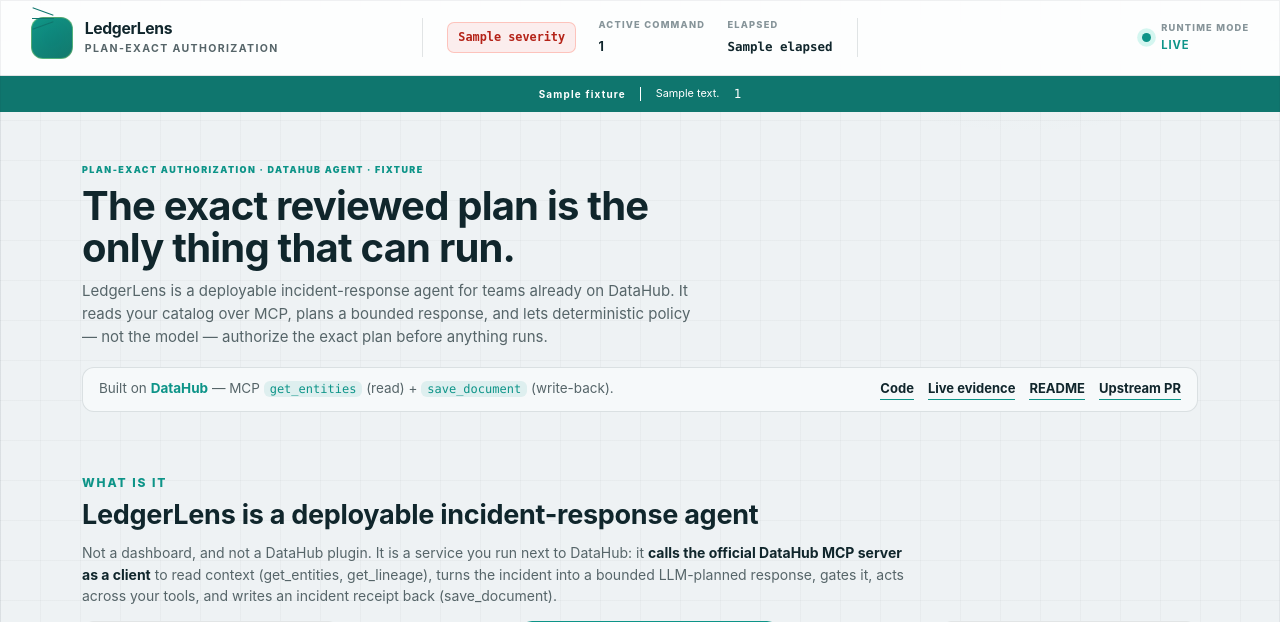
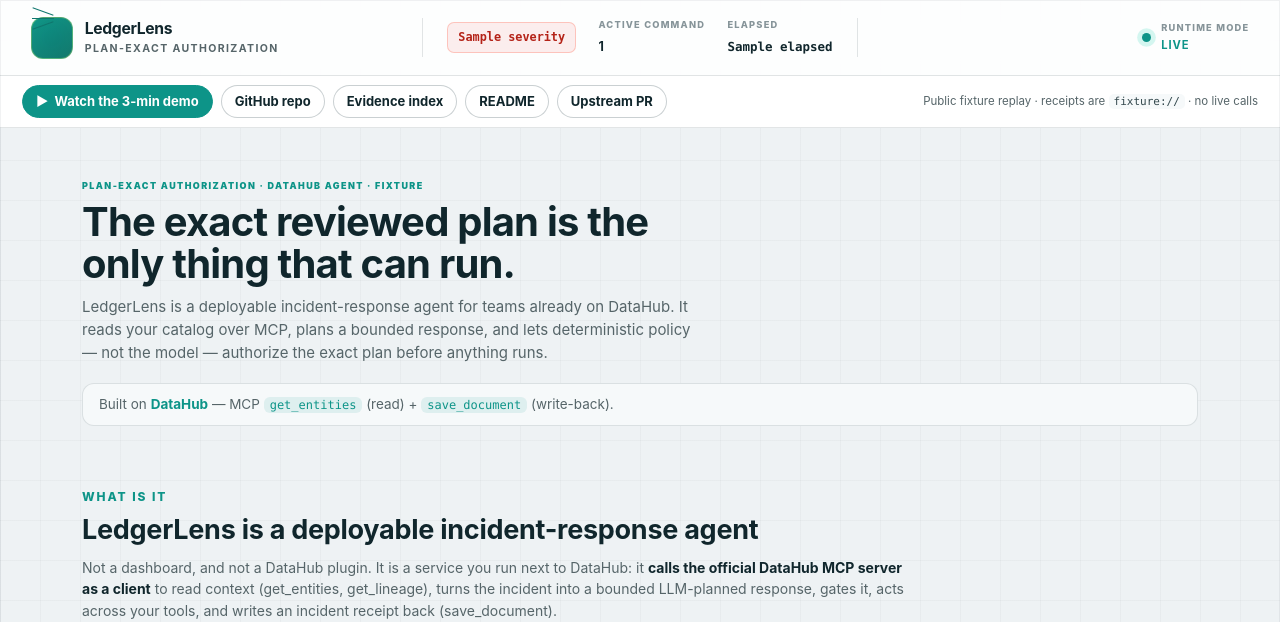
Before and after one commit to tomyimkc/ledgerlens, a FastAPI app: template src/ledgerlens/templates/incident_dashboard.html in a window 1280 px wide. Shown: the top 622 px of the page. Run offline with FastAPI, Linux system fonts and the light colour scheme; the template is opened without the code that fills it: most values are stand-ins (such as "Sample title", 1, 10 or a date in 2020); some libraries are stand-ins or nearby versions.

Commit message:
feat(space): replace the fixture banner with a judge-navigation bar (#64)
The three-line fixture banner was redundant (the header already shows FIXTURE / REPLAY,
and the terminal, master table, MCP-IO card, and claim boundary all state the fixture
nature). Replaced it with a top navigation bar of link buttons so judges can navigate:
- "▶ Watch the 3-min demo" (the YouTube demo — previously not linked anywhere on the page)
  as the primary button, plus GitHub repo · Evidence index · README · Upstream PR.
- A compact honesty note remains ("Public fixture replay · receipts are fixture:// · no
  live calls"), and the header keeps FIXTURE / REPLAY.
Deduped the now-redundant orient-strip links. The fixture state/API object is unchanged.

14 dashboard tests, full offline suite, consistency, and hosted-smoke pass.

Co-authored-by: Claude Opus 4.8 <noreply@anthropic.com>

```diff
--- a/src/ledgerlens/static/incident.css
+++ b/src/ledgerlens/static/incident.css
@@ -2545,3 +2545,15 @@ body.js .pnode.done .pnode-icon { color: var(--teal); }
 .io-note { margin: 0; padding: 10px 14px; font-size: 12.5px; line-height: 1.5; color: var(--muted); border-top: 1px solid var(--line); }
 .io-note a { color: var(--teal); }
 .io-note b { color: var(--ink); }
+
+/* top judge-navigation bar (replaces the fixture banner) */
+.topbar { display: flex; align-items: center; justify-content: space-between; gap: 10px 16px; flex-wrap: wrap; padding: 9px 22px; background: var(--surface); border-bottom: 1px solid var(--line); }
+body.js .topbar { flex: 0 0 auto; }
+.topnav { display: flex; align-items: center; gap: 8px; flex-wrap: wrap; }
+.tnav-btn { display: inline-flex; align-items: center; gap: 6px; padding: 6px 13px; border-radius: 999px; border: 1px solid var(--line-strong); background: var(--surface); color: var(--ink); font-size: 13px; font-weight: 700; text-decoration: none; transition: border-color 0.15s, background 0.15s, color 0.15s; }
+.tnav-btn:hover { border-color: var(--teal); }
+.tnav-btn.primary { background: var(--teal); color: #fff; border-color: var(--teal); }
+.tnav-btn.primary:hover { background: var(--signal); border-color: var(--signal); }
+.topbar-note { font-size: 11.5px; color: var(--muted); }
+.topbar-note code { font-size: 11px; background: var(--surface-2); padding: 1px 5px; border-radius: 5px; }
+@media (max-width: 720px) { .topbar { padding: 8px 16px; } .topbar-note { display: none; } }
--- a/src/ledgerlens/templates/incident_dashboard.html
+++ b/src/ledgerlens/templates/incident_dashboard.html
@@ -58,11 +58,16 @@
     </header>
 
     {% if state.fixture %}
-      <aside class="fixture-banner" role="status" data-testid="fixture-label">
-        <strong>{{ state.fixture.label }}</strong>
-        <span>{{ state.fixture.note }}</span>
-        <code>{{ state.fixture.replay_id }}</code>
-      </aside>
+      <div class="topbar" data-testid="fixture-label">
+        <nav class="topnav" aria-label="Project links">
+          <a class="tnav-btn primary" href="https://youtu.be/D0SVpDWOrUw" target="_blank" rel="noopener"><span aria-hidden="true">▶</span> Watch the 3-min demo</a>
+          <a class="tnav-btn" href="https://github.com/tomyimkc/ledgerlens" target="_blank" rel="noopener">GitHub repo</a>
+          <a class="tnav-btn" href="https://github.com/tomyimkc/ledgerlens/blob/main/docs/EVIDENCE_INDEX.md" target="_blank" rel="noopener">Evidence index</a>
+          <a class="tnav-btn" href="https://github.com/tomyimkc/ledgerlens#readme" target="_blank" rel="noopener">README</a>
+          <a class="tnav-btn" href="https://github.com/acryldata/mcp-server-datahub/pull/160" target="_blank" rel="noopener">Upstream PR</a>
+        </nav>
+        <span class="topbar-note">Public fixture replay · receipts are <code>fixture://</code> · no live calls</span>
+      </div>
     {% elif state.availability != "ready" %}
       <aside class="live-warning" role="alert" data-testid="live-unconfigured">
         <strong>LIVE BACKEND UNCONFIGURED</strong>
@@ -90,12 +95,6 @@
               Built on <strong>DataHub</strong> — MCP <code>get_entities</code> (read) +
               <code>save_document</code> (write-back).
             </span>
-            <nav class="orient-links">
-              <a href="https://github.com/tomyimkc/ledgerlens" target="_blank" rel="noopener">Code</a>
-              <a href="https://github.com/tomyimkc/ledgerlens/blob/main/docs/EVIDENCE_INDEX.md" target="_blank" rel="noopener">Live evidence</a>
-              <a href="https://github.com/tomyimkc/ledgerlens#readme" target="_blank" rel="noopener">README</a>
-              <a href="https://github.com/acryldata/mcp-server-datahub/pull/160" target="_blank" rel="noopener">Upstream PR</a>
-            </nav>
           </div>
           <div class="timeline" data-timeline aria-label="Incident events"></div>
           <div class="pipe-sticky">
```
Also changed, not shown: tests/test_incident_dashboard.py (+0 -1 lines).
